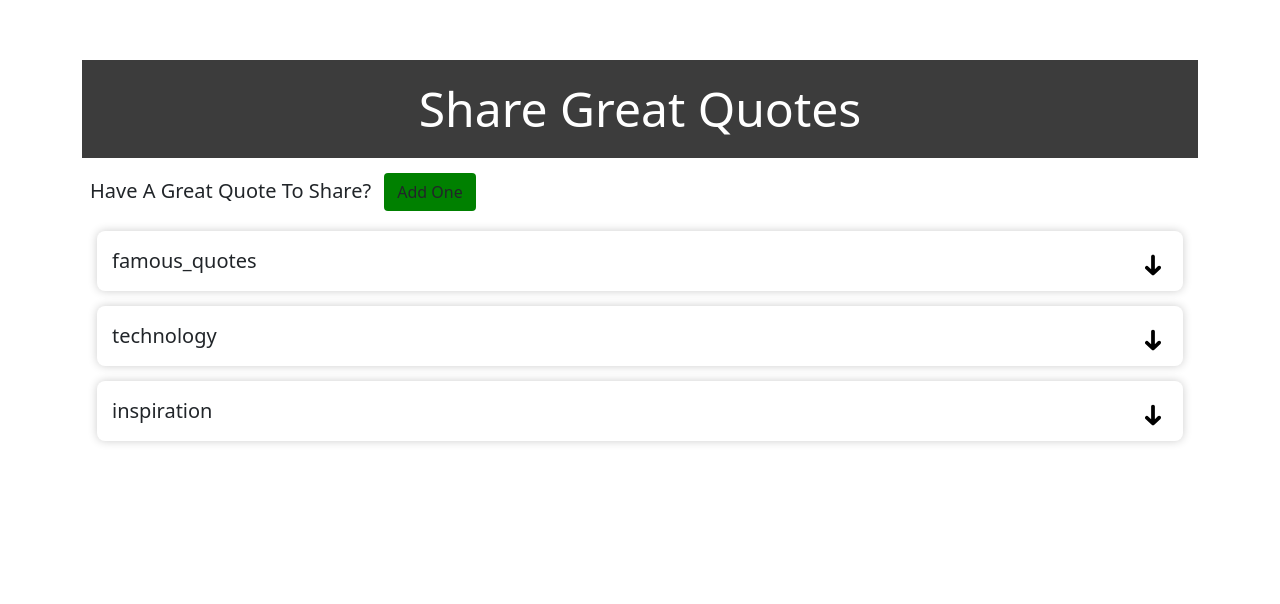
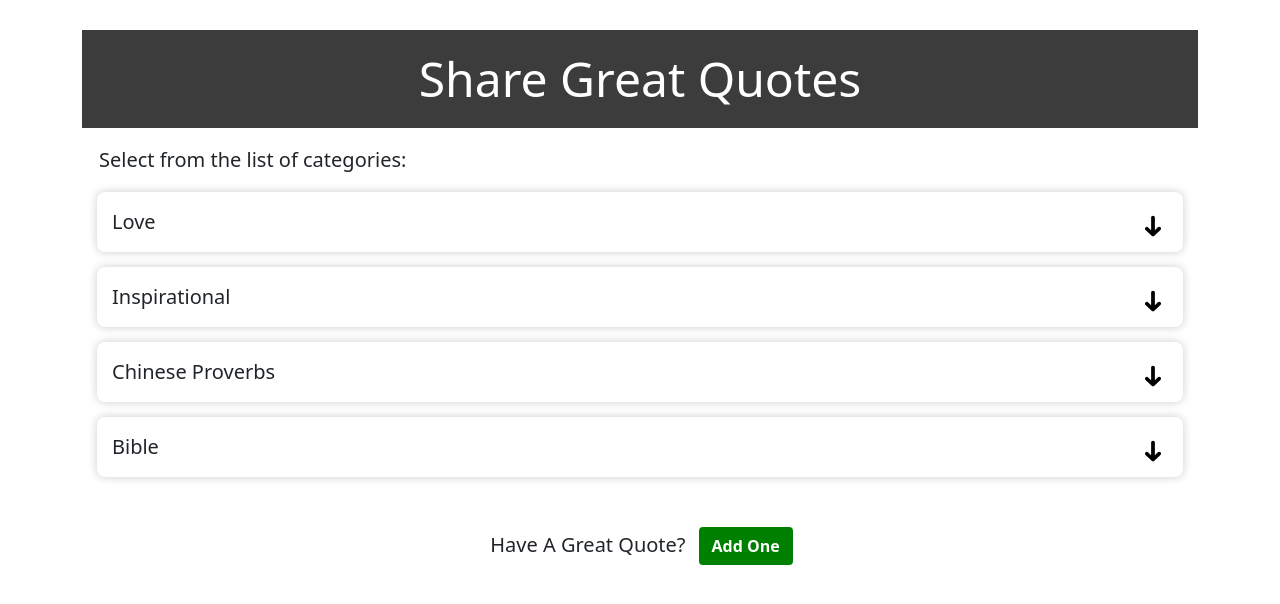
Before and after one commit to YehonatanGitHub/react-text-ideas, a React (Create React App) app: page / in a window 1280 px wide. Shown: the top 604 px of the page. Built offline with nearby package versions, Linux system fonts and the light colour scheme.

Commit message:
finished with design and form

```diff
--- a/src/App.js
+++ b/src/App.js
@@ -8,61 +8,127 @@ function App() {
   const [showAddQuote, setShowAddQuote] = useState(false)
   const [data, setData] = useState([
     {
-      category: 'famous_quotes',
+      category: 'Love',
+      open: false,
+      cards: [
+        {
+          id: 3,
+          content:
+            'Let us always meet each other with smile, for the smile is the beginning of love.',
+          author: 'Mother Teresa',
+        },
+        {
+          id: 4,
+          content:
+            "Love is always bestowed as a gift - freely, willingly and without expectation. We don't love to be loved; we love to love.",
+          author: 'Leo Buscaglia',
+        },
+        {
+          id: 9,
+          content: "Love isn't something you find. Love is something that finds you.",
+          author: 'Loretta Young',
+        },
+      ],
+    },
+    {
+      category: 'Inspirational',
       open: false,
       cards: [
         {
           id: 1,
           content:
-            '1Imagination is more important than knowledge. For while knowledge defines all we currently know and understand, imagination points to all we might yet discover and create.',
-          author: 'Albert Einstein',
+            'The best and most beautiful things in the world cannot be seen or even touched - they must be felt with the heart.',
+          author: 'Helen Keller',
         },
         {
           id: 2,
-          content:
-            '2Imagination is more important than knowledge. For while knowledge defines all we currently know and understand, imagination points to all we might yet discover and create.',
-          author: 'Albert Einstein',
+          content: 'We know what we are, but know not what we may be.',
+          author: 'William Shakespeare',
         },
         {
-          id: 7,
-          content: 'testete tetsete test et',
-          author: 'Albert Einstein',
+          id: 10,
+          content: 'It is during our darkest moments that we must focus to see the light.',
+          author: 'Aristotle Onassis',
+        },
+        {
+          id: 11,
+          content: "If opportunity doesn't knock, build a door.",
+          author: 'Milton Berle',
+        },
+        {
+          id: 12,
+          content: 'Change your thoughts and you change your world.',
+          author: 'Norman Vincent Peale',
         },
       ],
     },
     {
-      category: 'technology',
+      category: 'Chinese Proverbs',
       open: false,
       cards: [
         {
-          id: 3,
-          content:
-            '3Imagination is more important than knowledge. For while knowledge defines all we currently know and understand, imagination points to all we might yet discover and create.',
-          author: 'Albert Einstein',
+          id: 5,
+          content: 'Be not afraid of growing slowly, be afraid only of standing still.',
+          author: 'Chinese Proverb',
         },
         {
-          id: 4,
+          id: 6,
+          content: 'Your teacher can open the door, but you must enter by yourself.',
+          author: 'Chinese Proverb',
+        },
+        {
+          id: 13,
           content:
-            '4Imagination is more important than knowledge. For while knowledge defines all we currently know and understand, imagination points to all we might yet discover and create.',
-          author: 'Albert Einstein',
+            'Give me a fish and I will eat for a day. Teach me to fish and I eat for a lifetime.',
+          author: 'Chinese Proverb',
+        },
+        {
+          id: 14,
+          content:
+            'If you plan for one year, plant rice. If you plan for ten years, plant trees, If you plan for 100 years, educate mankind.',
+          author: 'Chinese Proverb',
+        },
+        {
+          id: 15,
+          content: 'The temptation to quit will be greatest just before you are about to succeed.',
+          author: 'Chinese Proverb',
         },
       ],
     },
     {
-      category: 'inspiration',
+      category: 'Bible',
       open: false,
       cards: [
         {
-          id: 5,
-          content:
-            '5Imagination is more important than knowledge. For while knowledge defines all we currently know and understand, imagination points to all we might yet discover and create.',
-          author: 'Albert Einstein',
+          id: 7,
+          content: 'A righteous man falls down seven times and gets up.',
+          author: 'King Solomon, Proverbs, 24:16',
         },
         {
-          id: 6,
+          id: 8,
+          content: "Gam zu l'tova. This too is for the good.",
+          author: 'Nachum Ish Gamzu, Talmud, Taanit, 21a',
+        },
+        {
+          id: 16,
           content:
-            '6Imagination is more important than knowledge. For while knowledge defines all we currently know and understand, imagination points to all we might yet discover and create.',
-          author: 'Albert Einstein',
+            "People often avoid making decisions out of fear of making a mistake. Actually the failure to make decisions is one of life's biggest mistakes.",
+          author: 'Rabbi Noah Weinberg',
+        },
+        {
+          id: 17,
+          content: 'Say little and do much, and receive all men with a pleasant countenance.',
+          author: 'Shammai, Pirkei Avot, 1:15',
+        },
+        {
+          id: 18,
+          content: 'In a place where there are no men, strive to be a man.',
+          author: 'Pirkei Avot, 2:5',
+        },
+        {
+          id: 19,
+          content: 'Study is not the most important thing, but actions.',
+          author: 'Shimon ben Gamaliel, Pirkei Avot, 1:17',
         },
       ],
     },
@@ -111,17 +177,19 @@ function App() {
 
   return (
     <div className='container'>
-      <Header
+      <Header title='Share Great Quotes' />
+      <div className='accordion'>
+        <p className='accordion-title'>Select from the list of categories:</p>
+        {data.map((card, i) => (
+          <Cards card={card} index={i} key={i} toggleCards={toggleCards} />
+        ))}
+      </div>
+      <Footer
         onAdd={() => setShowAddQuote(!showAddQuote)}
         title='Share Great Quotes'
         showAdd={showAddQuote}
       />
       {showAddQuote && <AddQuote onAdd={AddToQuotes} />}
-      <div className='accordion'>
-        {data.map((card, i) => (
-          <Cards card={card} index={i} key={i} toggleCards={toggleCards} />
-        ))}
-      </div>
     </div>
   )
 }
--- a/src/components/AddQuote.js
+++ b/src/components/AddQuote.js
@@ -43,28 +43,30 @@ const AddQuote = ({ onAdd }) => {
         />
       </div>
       <div className='form-control form-control-check'>
-        <label>Set Category</label>
+        <label>Select Category</label>
         <select
           className='category'
           name='category'
           value={category}
           onChange={(e) => setCategory(e.target.value)}>
           <option className='category'></option>
-          <option className='category' value='famous_quotes'>
-            Famous Quotes
+          <option className='category' value='Inspirational'>
+            Inspirational
           </option>
-          <option className='category' value='technology'>
-            Technology
+          <option className='category' value='Love'>
+            Love
           </option>
-          <option className='category' value='inspiration'>
-            Inspiration
+          <option className='category' value='Chinese Proverbs'>
+            Chinese Proverbs
           </option>
-          <option className='category' value='morals'>
-            Morals
+          <option className='category' value='Bible'>
+            Bible
           </option>
         </select>
       </div>
-      <input type='submit' value='Save Quote' className='btn btn-block' />
+      <div>
+        <input id='submit-btn' type='submit' value='Save Quote' className='btn btn-block' />
+      </div>
     </form>
   )
 }
--- a/src/components/Footer.js
+++ b/src/components/Footer.js
@@ -1,14 +1,16 @@
 import Button from './Button'
 
-const Footer = ({ title }) => {
-  const onClick = ({ title }) => {
-    console.log('clicked')
-  }
-
+const Footer = ({ title, onAdd, showAdd }) => {
   return (
     <footer className='footer'>
-      <h4>{title}</h4>
-      <Button color='green' text='Add One' onClick={onClick} />
+      <div className='add-quote'>
+        <p>Have A Great Quote?</p>
+        <Button
+          color={showAdd ? 'red' : 'green'}
+          text={showAdd ? 'Close' : 'Add One'}
+          onClick={onAdd}
+        />
+      </div>
     </footer>
   )
 }
--- a/src/components/Header.js
+++ b/src/components/Header.js
@@ -4,14 +4,6 @@ const Header = ({ title, onAdd, showAdd }) => {
   return (
     <header>
       <h1 className='header'>{title}</h1>
-      <div className='add-quote'>
-        <p>Have A Great Quote To Share?</p>
-        <Button
-          color={showAdd ? 'red' : 'green'}
-          text={showAdd ? 'Close' : 'Add One'}
-          onClick={onAdd}
-        />
-      </div>
     </header>
   )
 }
--- a/src/components/Quotes.js
+++ b/src/components/Quotes.js
@@ -6,7 +6,13 @@ const Quotes = ({ quotes, i }) => {
       <div className='quote-content'>"{quotes.content}"</div>
       <div className='quote-author'>- {quotes.author} -</div>
       <a
-        href={'https://web.whatsapp.com/send?text=' + quotes.content + ' - ' + quotes.author}
+        href={
+          'https://web.whatsapp.com/send?text=' +
+          quotes.content +
+          ' - ' +
+          quotes.author +
+          ' - sent from www.ShareGreatQuotes.com'
+        }
         className='ns_btn'
         data-action='share/whatsapp/share'
         target='_blank'
--- a/src/index.css
+++ b/src/index.css
@@ -13,6 +13,7 @@ body {
 .container {
   /* max-width: 400px; */
   margin: 30px auto;
+  margin-top: 0;
   overflow: auto;
   min-height: 600px;
   /* border: 1px solid steelblue; */
@@ -231,3 +232,26 @@ input[type='text']:focus,
   border: 1px solid #cccccc;
   border-radius: 8px;
 }
+input#submit-btn {
+  background-color: green;
+  width: 109px;
+  margin: 11px;
+  color: #ffffff;
+}
+button.btn {
+  color: #ffffff;
+}
+.btn:hover {
+  color: #fff !important;
+}
+p.accordion-title {
+  font-size: 20px;
+  margin: 17px;
+}
+input[type='text']:focus,
+.category {
+  outline: none;
+  border: 1px solid #fff;
+  border-radius: 8px;
+  box-shadow: 0 0 10px rgb(0 0 0 / 20%) !important;
+}
```
